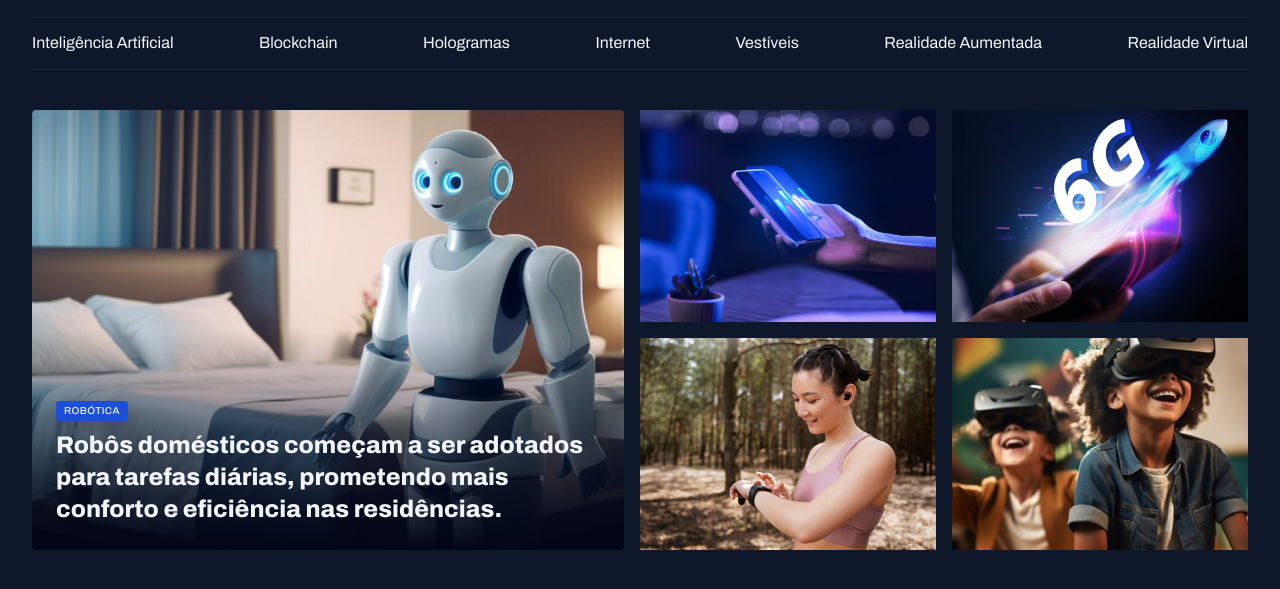
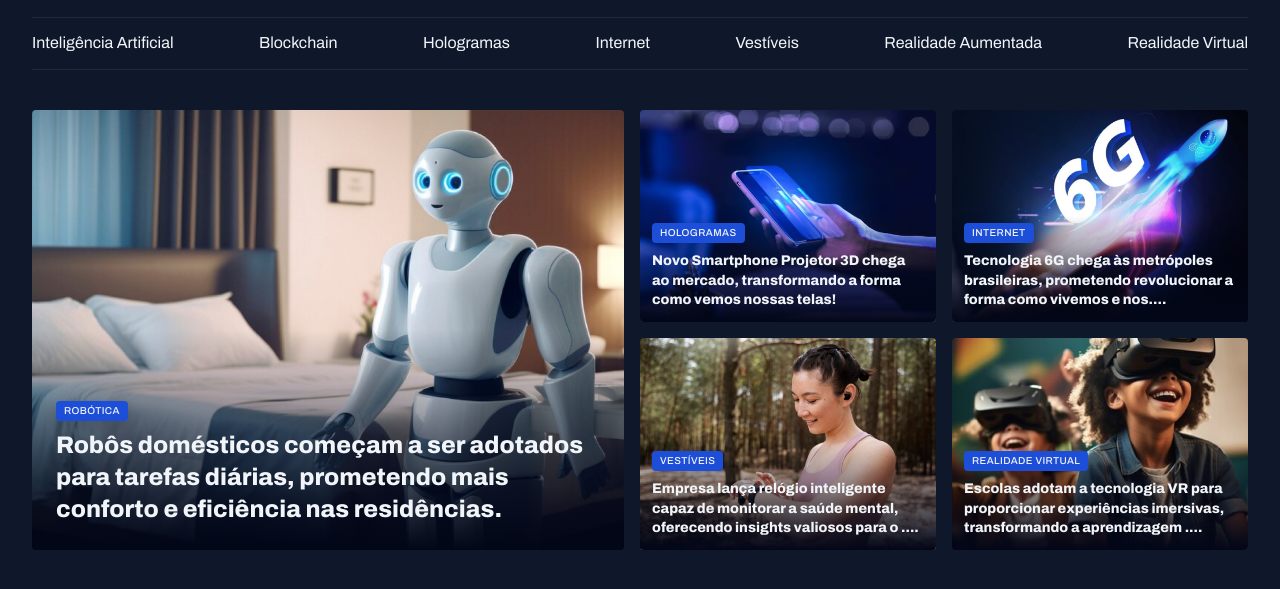
Before and after one commit to etnsystemas/projeto-portal-de-noticias-mba-fullstack, a plain HTML site: page index.html in a window 1280 px wide. Shown: the part 45-634 px from the top of the page. Drawn offline with Linux system fonts and the light colour scheme.

Commit message:
finalizando a seção destaques

```diff
--- a/index.html
+++ b/index.html
@@ -57,21 +57,49 @@
         </figure>
 
         <div class="grid grid-cols-2 gap-16">
-          <div>
+          <figure class="card">
             <img src="assets/images/Image 02.png" alt="" />
-          </div>
+            <figcaption>
+              <span class="content-tag">Hologramas</span>
+              <h2 class="text-lg">
+                Novo Smartphone Projetor 3D chega ao mercado, transformando a
+                forma como vemos nossas telas!
+              </h2>
+            </figcaption>
+          </figure>
 
-          <div>
+          <figure class="card">
             <img src="assets/images/Image 03.png" alt="" />
-          </div>
+            <figcaption>
+              <span class="content-tag">Internet</span>
+              <h2 class="text-lg">
+                Tecnologia 6G chega às metrópoles brasileiras, prometendo
+                revolucionar a forma como vivemos e nos....
+              </h2>
+            </figcaption>
+          </figure>
 
-          <div>
+          <figure class="card">
             <img src="assets/images/Image 04.png" alt="" />
-          </div>
+            <figcaption>
+              <span class="content-tag">Vestíveis</span>
+              <h2 class="text-lg">
+                Empresa lança relógio inteligente capaz de monitorar a saúde
+                mental, oferecendo insights valiosos para o ....
+              </h2>
+            </figcaption>
+          </figure>
 
-          <div>
+          <figure class="card">
             <img src="assets/images/Image 05.png" alt="" />
-          </div>
+            <figcaption>
+              <span class="content-tag">Realidade Virtual</span>
+              <h2 class="text-lg">
+                Escolas adotam a tecnologia VR para proporcionar experiências
+                imersivas, transformando a aprendizagem ....
+              </h2>
+            </figcaption>
+          </figure>
         </div>
       </section>
     </main>
--- a/style/section.css
+++ b/style/section.css
@@ -23,6 +23,9 @@
       position: absolute;
       bottom: 0;
       padding: 24px;
+      &:has(.text-lg){
+        padding: 12px;
+      }
       h2{
         margin-top: 8px;
       }
```
Also changed, not shown: 1 other file.
